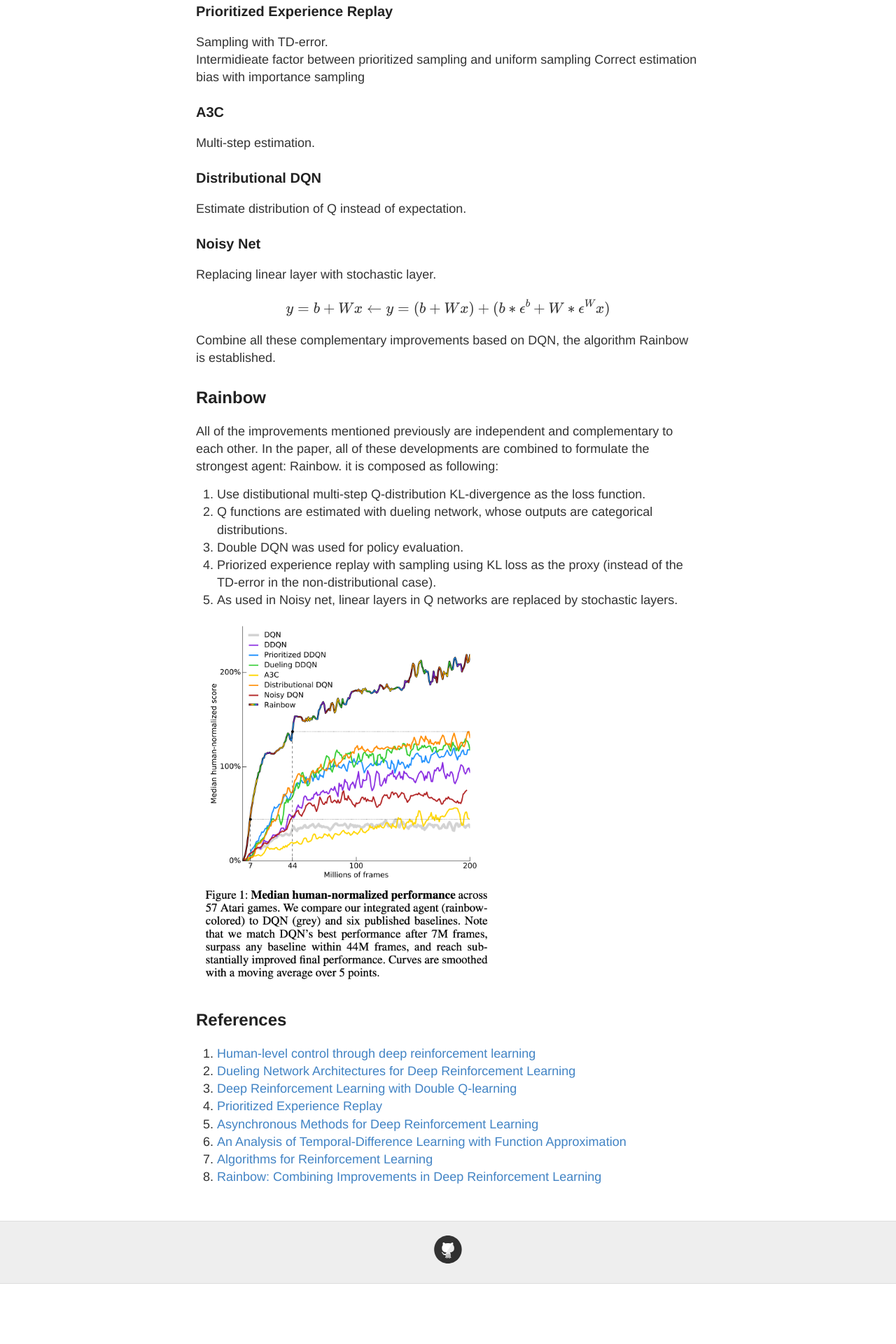
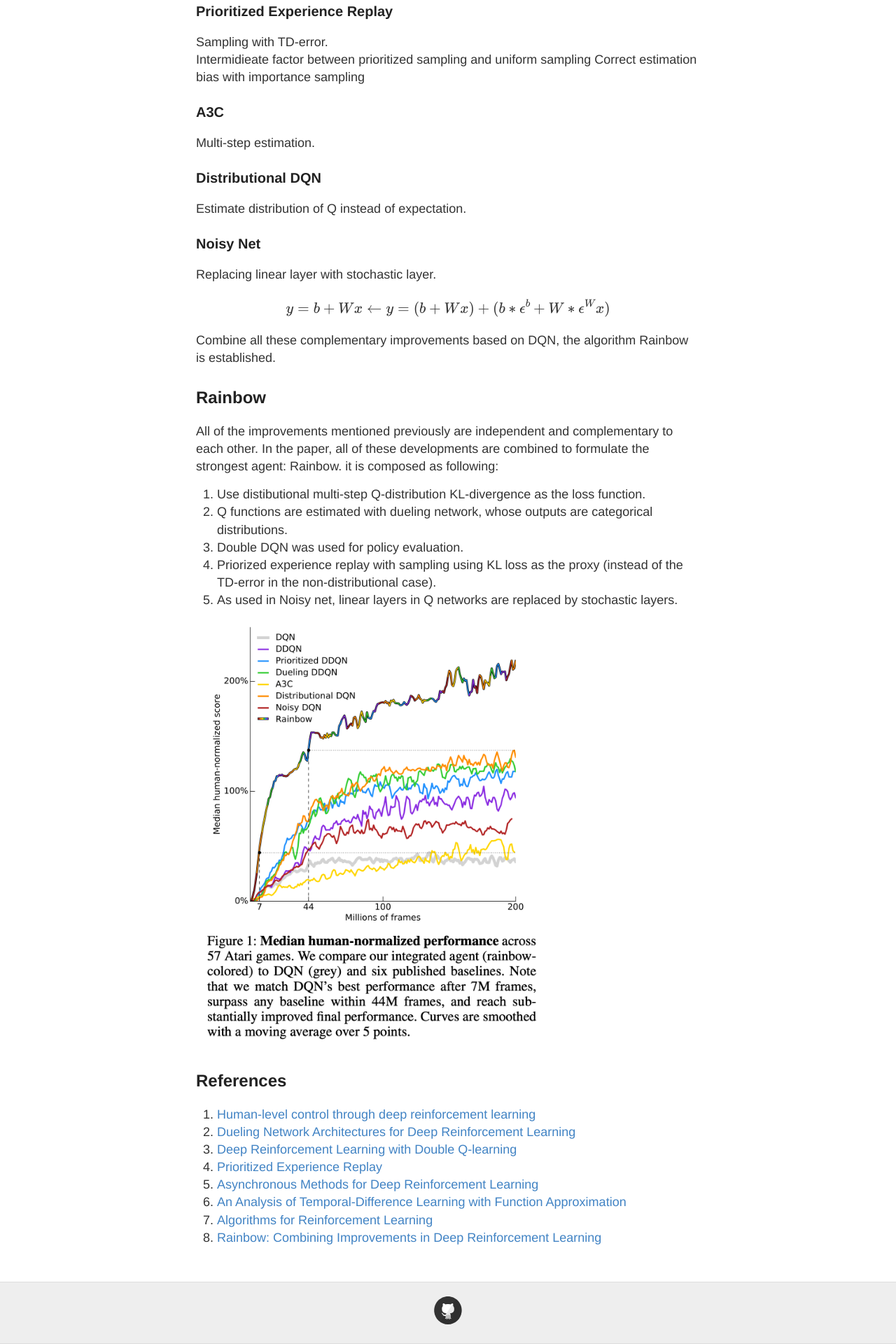
Before and after one commit to jionglearningzhang/jionglearningzhang.github.io, a Jekyll site: the page built from _posts/2019-04-08-on-the-way-of-Q-learning.md, in a window 1280 px wide. Shown: the part 2952-4872 px from the top of the page at 70% size. Built offline with Jekyll 4.4.1, drawn with Linux system fonts in a browser that asks for light colours; formulas are drawn with MathJax 3; before the commit the page ends 4786 px from its top, so only the background shows below that.

Commit message:
qlearning

```diff
--- a/_posts/2019-04-08-on-the-way-of-Q-learning.md
+++ b/_posts/2019-04-08-on-the-way-of-Q-learning.md
@@ -91,7 +91,8 @@ All of the improvements mentioned previously are independent and complementary t
 5. As used in Noisy net, linear layers in Q networks are replaced by stochastic layers.
 
 
-<img src="/images/rainbow.png" width="60%" style="margin-left:auto; margin-right:auto;">
+<img src="/images/rainbow.png" width="70%" style="margin-left: auto;
+  margin-right: auto;">
 
 ## References
 1. [Human-level control through deep reinforcement
```
